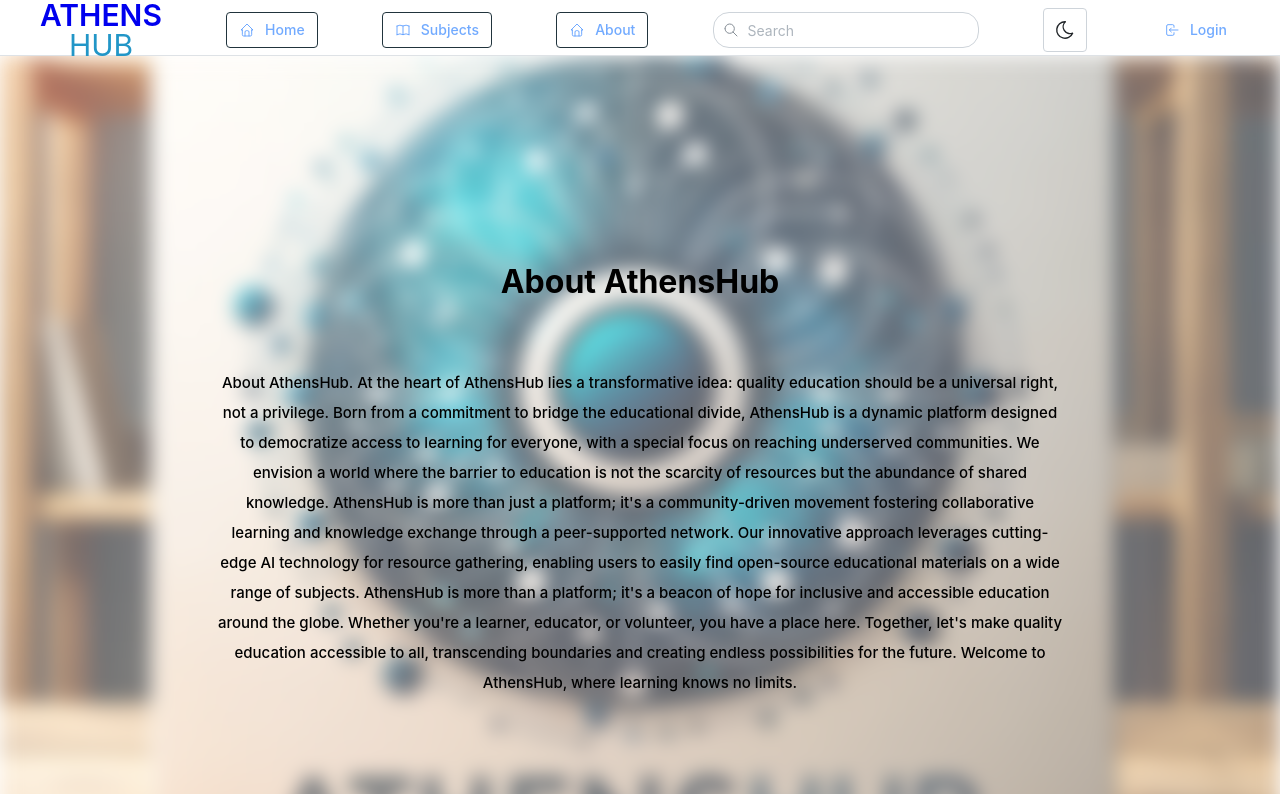
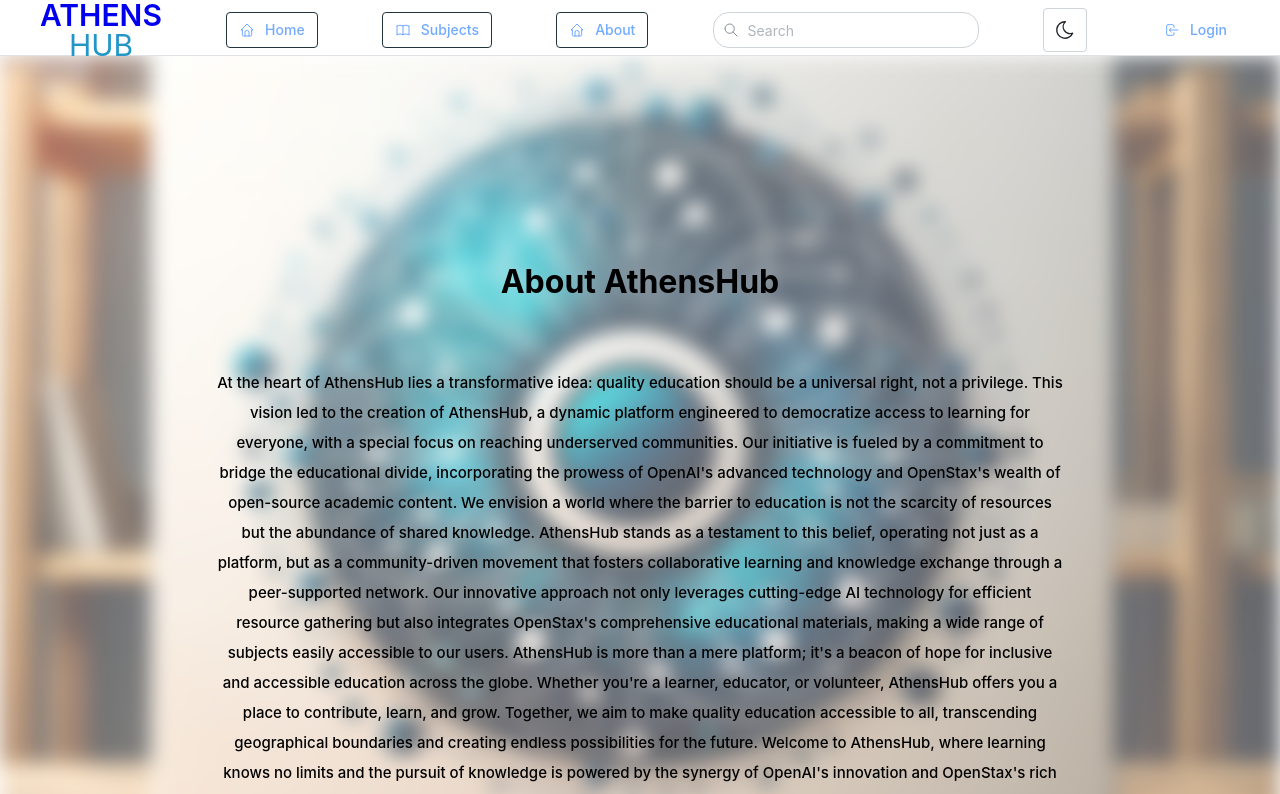
Before and after one commit to CoyoteArcade/AthensHub, a React (Vite) app in the folder frontend/: page /about in a window 1280 px wide. Shown: the top 794 px of the page. Built offline with nearby package versions, Linux system fonts and the light colour scheme.

Commit message:
changed the description of the about me page

```diff
--- a/frontend/src/routes/About.jsx
+++ b/frontend/src/routes/About.jsx
@@ -1,15 +1,14 @@
 import { Container, Box } from '@mantine/core';
 import classes from '../components/AboutUs/AboutUs.module.css';
 const aboutText =
-  `About AthensHub.
+  `
+  At the heart of AthensHub lies a transformative idea: quality education should be a universal right, not a privilege. This vision led to the creation of AthensHub, a dynamic platform engineered to democratize access to learning for everyone, with a special focus on reaching underserved communities. Our initiative is fueled by a commitment to bridge the educational divide, incorporating the prowess of OpenAI's advanced technology and OpenStax's wealth of open-source academic content.
 
-  At the heart of AthensHub lies a transformative idea: quality education should be a universal right, not a privilege. Born from a commitment to bridge the educational divide, AthensHub is a dynamic platform designed to democratize access to learning for everyone, with a special focus on reaching underserved communities.
+  We envision a world where the barrier to education is not the scarcity of resources but the abundance of shared knowledge. AthensHub stands as a testament to this belief, operating not just as a platform, but as a community-driven movement that fosters collaborative learning and knowledge exchange through a peer-supported network. Our innovative approach not only leverages cutting-edge AI technology for efficient resource gathering but also integrates OpenStax's comprehensive educational materials, making a wide range of subjects easily accessible to our users.
 
-  We envision a world where the barrier to education is not the scarcity of resources but the abundance of shared knowledge. AthensHub is more than just a platform; it's a community-driven movement fostering collaborative learning and knowledge exchange through a peer-supported network. Our innovative approach leverages cutting-edge AI technology for resource gathering, enabling users to easily find open-source educational materials on a wide range of subjects.
+  AthensHub is more than a mere platform; it's a beacon of hope for inclusive and accessible education across the globe. Whether you're a learner, educator, or volunteer, AthensHub offers you a place to contribute, learn, and grow. Together, we aim to make quality education accessible to all, transcending geographical boundaries and creating endless possibilities for the future.
 
-  AthensHub is more than a platform; it's a beacon of hope for inclusive and accessible education around the globe. Whether you're a learner, educator, or volunteer, you have a place here. Together, let's make quality education accessible to all, transcending boundaries and creating endless possibilities for the future.
-
-  Welcome to AthensHub, where learning knows no limits.`;
+  Welcome to AthensHub, where learning knows no limits and the pursuit of knowledge is powered by the synergy of OpenAI's innovation and OpenStax's rich academic resources.`;
 
 export default function About() {
   return (
```
